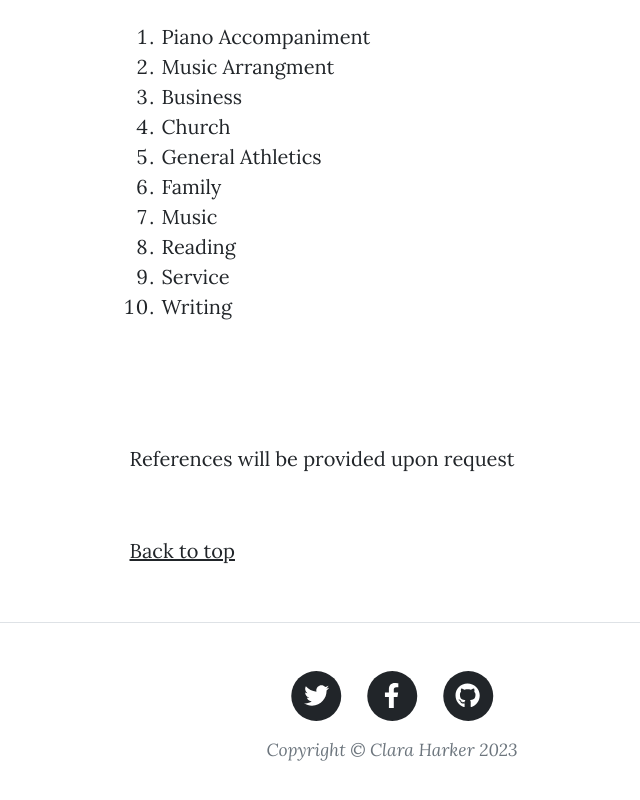
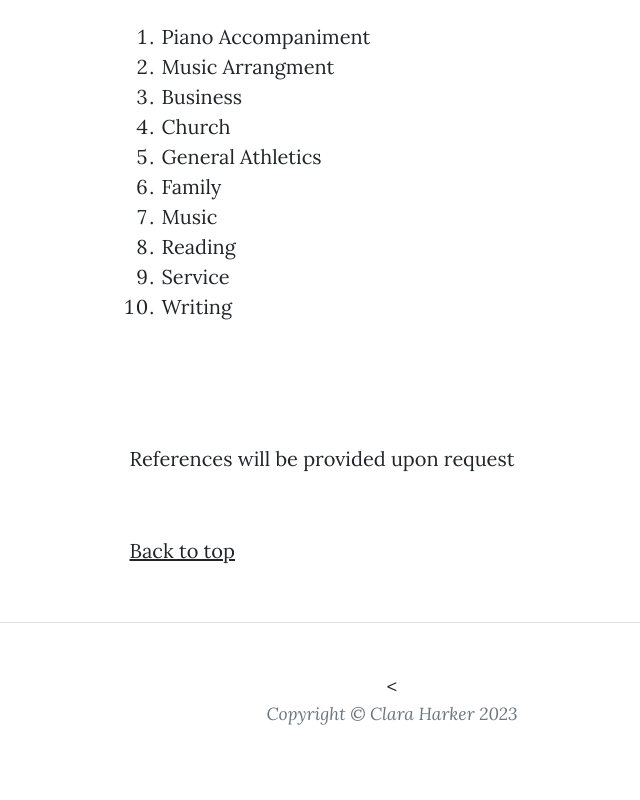
Before and after one commit to Bellabookworm/IS-201, a plain HTML site: page post.html in a window 1280 px wide. Shown: the part 2912-3712 px from the top of the page, without its empty margins (248-888 px from the left). Drawn offline with nearby package versions, Linux system fonts and the light colour scheme.

Commit message:
Update post.html

```diff
--- a/post.html
+++ b/post.html
@@ -84,7 +84,7 @@
                             <li>Culinary Specialist-Dairy Production at the BYU Culinary Support Center-2022</li>
                         </ol>
                         <h2 class="section-heading"><span id="Skills">Skills</span></h2>
-                        <p> The opportunities that I have had to serve in many varied positions from volunteer to sister to a front-of-house worker at Chick-Fil-A have helped me develop a wide variety of skills,certifications, and attributes including</p>
+                        <p> The opportunities that I have had to serve in many varied positions from volunteer to sister to front-of-house worker at Chick-Fil-A to lifeguard have helped me develop a wide variety of skills,certifications, and attributes including</p>
                         <ol>
                             <li> <h3>Certifications</h3>
                                 <ul>
@@ -104,7 +104,7 @@
                                     <li>Courageous</li>
                                     <li> Creative</li>
                                     <li>Detail-Oriented</li>
-                                    <li>Determined/li>
+                                    <li>Determined</li>
                                     <li>Enthusiastic</li>
                                     <li>Hard Working</li>
                                     <li>Quick Learner</li>
@@ -140,31 +140,7 @@
                 <div class="row gx-4 gx-lg-5 justify-content-center">
                     <div class="col-md-10 col-lg-8 col-xl-7">
                         <ul class="list-inline text-center">
-                            <li class="list-inline-item">
-                                <a href="#!">
-                                    <span class="fa-stack fa-lg">
-                                        <i class="fas fa-circle fa-stack-2x"></i>
-                                        <i class="fab fa-twitter fa-stack-1x fa-inverse"></i>
-                                    </span>
-                                </a>
-                            </li>
-                            <li class="list-inline-item">
-                                <a href="#!">
-                                    <span class="fa-stack fa-lg">
-                                        <i class="fas fa-circle fa-stack-2x"></i>
-                                        <i class="fab fa-facebook-f fa-stack-1x fa-inverse"></i>
-                                    </span>
-                                </a>
-                            </li>
-                            <li class="list-inline-item">
-                                <a href="#!">
-                                    <span class="fa-stack fa-lg">
-                                        <i class="fas fa-circle fa-stack-2x"></i>
-                                        <i class="fab fa-github fa-stack-1x fa-inverse"></i>
-                                    </span>
-                                </a>
-                            </li>
-                        </ul>
+                            <
                         <div class="small text-center text-muted fst-italic">Copyright &copy; Clara Harker 2023</div>
                     </div>
                 </div>
```
